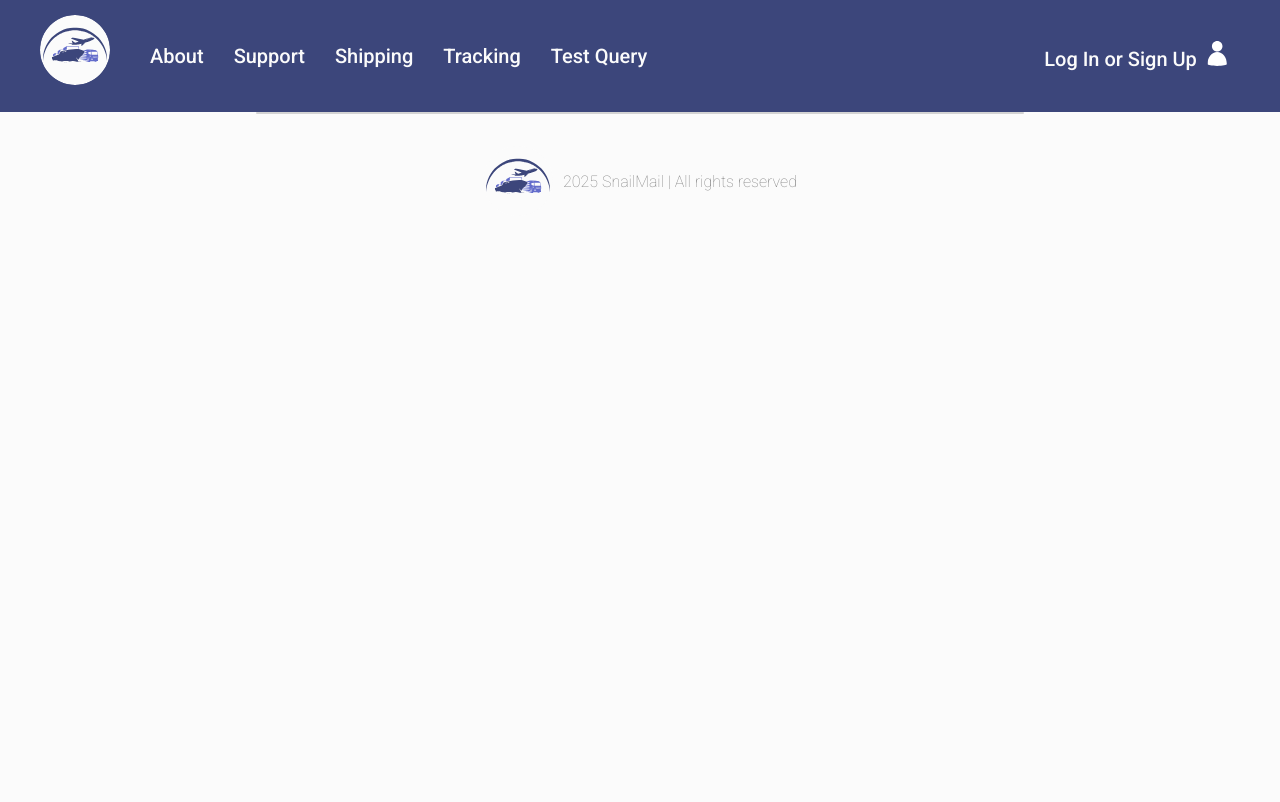
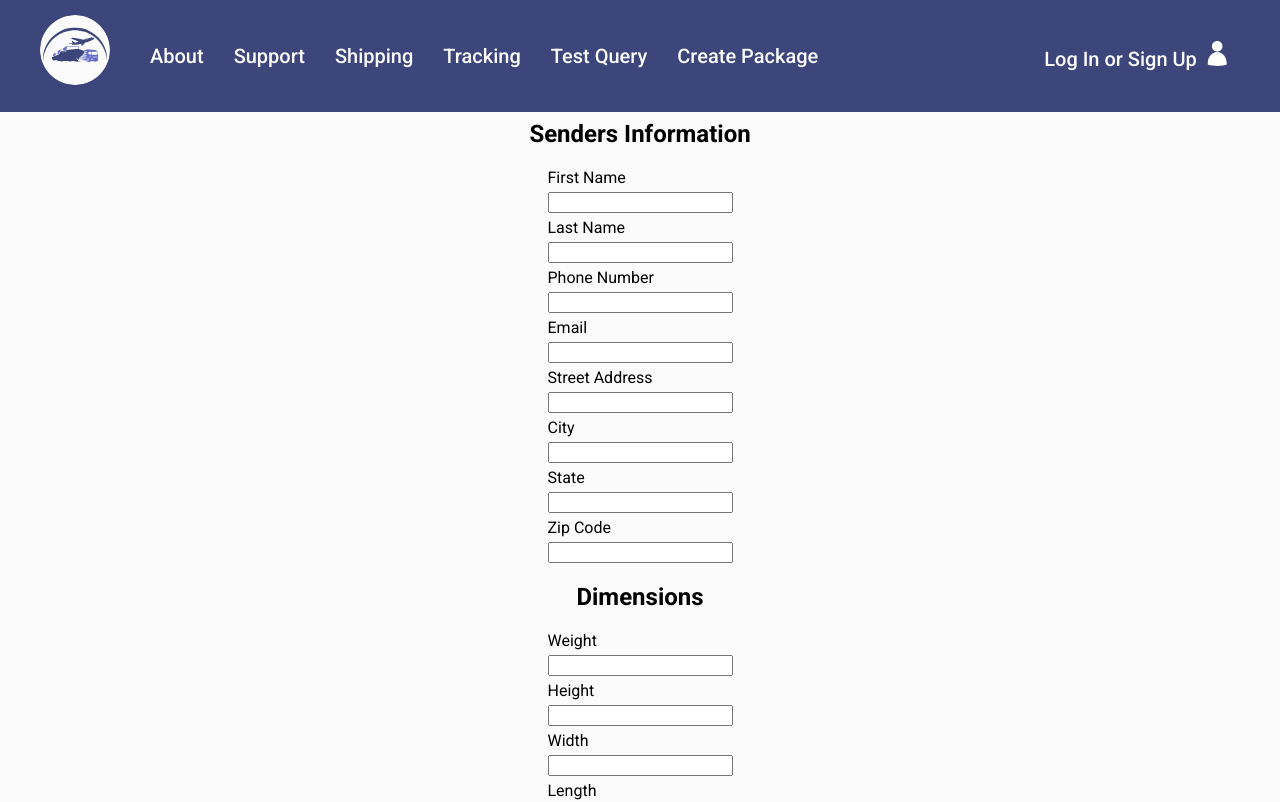
Before and after one commit to EdwardVNguyen/PostOfficeDatabase, a React (Vite) app in the folder frontend/: page /create-package in a window 1280 px wide. Shown: the top 802 px of the page. Built offline with nearby package versions, Linux system fonts and the light colour scheme.

Commit message:
Created create_package form and added file directory to nav bar

```diff
--- a/frontend/src/App.jsx
+++ b/frontend/src/App.jsx
@@ -9,6 +9,7 @@ import LoginOrSignUp from './pages/LogInOrSignUp';
 import TestQuery from './pages/TestQuery';
 import NavBar from './components/NavBar';
 import Footer from './components/Footer';
+import CreatePackage from './pages/create_package';
 
 const App = () => {
   return (
@@ -24,6 +25,7 @@ const App = () => {
           <Route path="/support" element={<Support/>} />
           <Route path="/loginorsignup" element={<LoginOrSignUp/>} />
           <Route path="/testquery" element={<TestQuery/>} />
+          <Route path="/create-package" element={<CreatePackage/>} />
         </Routes>
       </main>
 
--- a/frontend/src/components/NavBar.jsx
+++ b/frontend/src/components/NavBar.jsx
@@ -38,7 +38,6 @@ const NavBar = () => {
             <li>
               <NavLink to="/support">Support</NavLink>
             </li>
-
             <li>
               <NavLink to="/shipping">Shipping</NavLink>
             </li>
@@ -48,8 +47,12 @@ const NavBar = () => {
             <li>
               <NavLink to="/testquery">Test Query</NavLink>
             </li>
+            <li>
+              <NavLink to="/create-package">Create Package</NavLink>
+            </li>
           </ul>
         </nav>
+
         <nav>
           <ul>
             <li>
--- /dev/null
+++ b/frontend/src/pages/create_package.css
@@ -0,0 +1,28 @@
+.form-container {
+    max-width: fit-content;
+    display: flex;
+    flex-direction: column;
+    margin: auto;
+    padding: 20px;
+    align-items: center;
+}
+
+form {
+    display: flex;
+    flex-direction: column;
+    gap: 5px;
+}
+
+button [type="submit"] {
+    max-width: fit-content;
+    margin: auto;
+}
+
+button [type="submit"]:hover {
+    cursor: grabbing;
+
+}
+
+button [type="submit"]:focus {
+    cursor: grabbing;
+}
--- /dev/null
+++ b/frontend/src/pages/create_package.jsx
@@ -0,0 +1,70 @@
+import React, { useState } from "react";
+import { useNavigate } from "react-router-dom";
+import './create_package.css';
+
+const create_package = () => {
+    const [weight, setWeight] = useState('');
+    const [height, setHeight] = useState('');
+    const [width, setWidth] = useState('');
+    const [length, setLength] = useState('');
+    const [FName, setFName] = useState('');
+    const [LName, setLName] = useState('');
+    const [phoneNumber, setPhoneNumber] = useState('');
+
+    const handleSubmit = (e) => {
+        e.preventDefault();
+        console.log({ weight, height, width, length });
+    };
+
+    return (
+        <>
+            <div className="form-container">
+                <h2>Senders Information</h2>
+                <form>
+                    <label htmlFor="fname">First Name</label>
+                    <input type="text" name="FName" id="FName" value={FName} onChange={(e)=> setFName(e.target.value)}/>
+                    <label htmlFor="LName">Last Name</label>
+                    <input type="text" name="LName" id="LName" value={LName} onChange={(e)=> setLName(e.target.value)}/>
+                    <label htmlFor="phone_number">Phone Number</label>
+                    <input type="number" name="phoneNumber" id="phoneNumber" value={phoneNumber} onChange={(e) => setPhoneNumber(e.target.value)}/>
+                    <label htmlFor="email">Email</label>
+                    <input type="email" name="email" id="email"/>
+                    <label htmlFor="street_address">Street Address</label>
+                    <input type="text" name="street_address" id="street_name" />
+                    <label htmlFor="city">City</label>
+                    <input type="text" name="city" id="city" />
+                    <label htmlFor="state">State</label>
+                    <input type="text" name="state" id="state" />
+                    <label htmlFor="zip_code">Zip Code</label>
+                    <input type="number" name="zip_code" id="zip_code" />
+                </form>
+
+                {/* <h2>Receiver Information</h2>
+                <form>
+                    <label htmlFor="FName">First Name</label>
+                    <label htmlFor="LName">Last Name</label>
+                    <label htmlFor="street_address">Street Address</label>
+                    <label htmlFor="city">City</label>
+                    <label htmlFor="state">State</label>
+                    <label htmlFor="zip_code">Zip Code</label>
+                </form> */}
+
+                <h2>Dimensions</h2>
+                <form onSubmit={handleSubmit}>
+                    <label htmlFor="weight">Weight</label>
+                    <input type="number" step="0.01" name="weight" id="weight" value={weight} onChange={(e) => setWeight(e.target.value)}/>
+                    <label htmlFor="height">Height</label>
+                    <input type="number" step="0.01" name="height" id="height" value={height} onChange={(e) => setHeight(e.target.value)}/>
+                    <label htmlFor="width">Width</label>
+                    <input type="number" step="0.01" name="width" id="width" value={width} onChange={(e) => setWidth(e.target.value)}/>
+                    <label htmlFor="length">Length</label>
+                    <input type="number" step="0.01" name="length" id="length" value={length} onChange={(e) => setLength(e.target.value)}/>
+                </form>
+
+
+            </div>
+        </>
+    );
+};
+
+export default create_package;
```
Also changed, not shown: 1 other file (tests, documents, lock files or other folders). Lines whose indentation alone changed are shown as unchanged.
